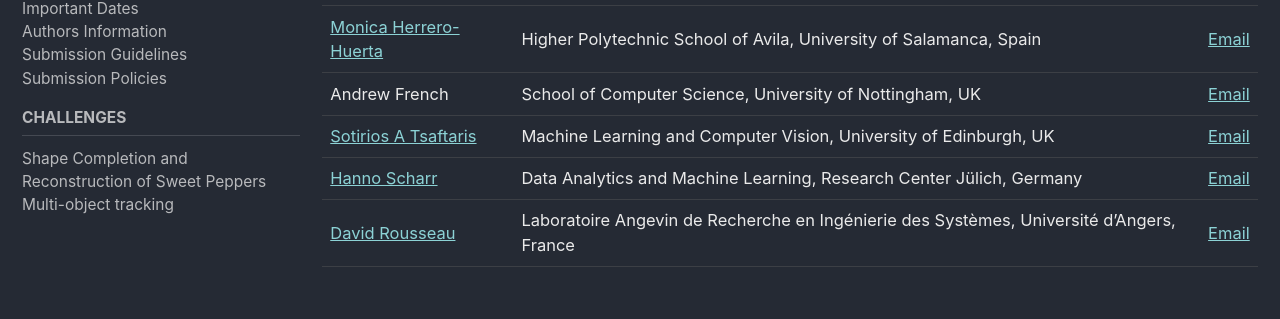
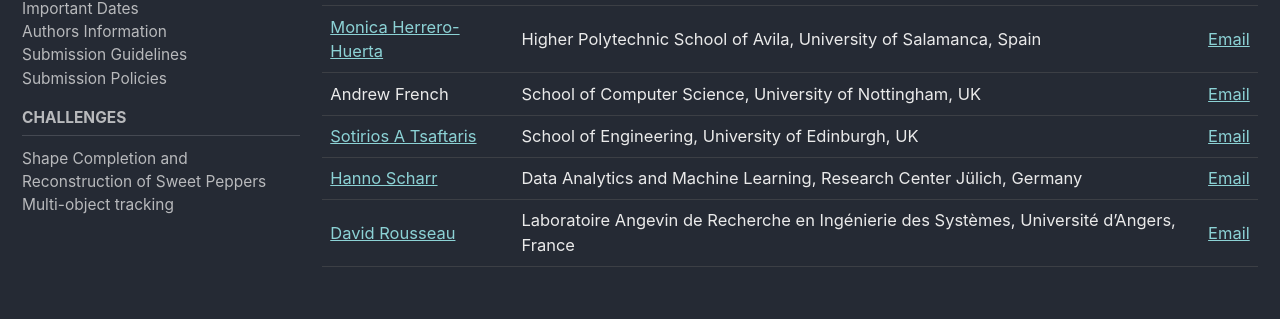
Before and after one commit to cvppa2024/cvppa2024.github.io, a Jekyll site: the page built from _pages/organisers.md, in a window 1280 px wide and 1305 px high. Shown: the part 483-802 px from the top of the window. Built offline with Jekyll 4.4.1, drawn with Linux system fonts in a browser that asks for light colours; cached includes are drawn as plain includes.

Commit message:
Update organisers.md
Updated Sotos' affiliation

```diff
--- a/_pages/organisers.md
+++ b/_pages/organisers.md
@@ -15,7 +15,7 @@ sidebar:
 | [Ian Stavness](https://www.cs.usask.ca/faculty/stavness/) | Computer Science, University of Saskatchewan, Canada | [Email](mailto:ian.stavness@usask.ca) |
 | [Monica Herrero-Huerta](https://monicaherrerohuerta.webnode.com) | Higher Polytechnic School of Avila, University of Salamanca, Spain | [Email](mailto:monicaherrero@usal.es)|
 | Andrew French | School of Computer Science, University of Nottingham, UK | [Email](mailto:andrew.p.french@nottingham.ac.uk) |
-| [Sotirios A Tsaftaris](https://vios.science/) | Machine Learning and Computer Vision, University of Edinburgh, UK | [Email](mailto:s.tsaftaris@ed.ac.uk) |
+| [Sotirios A Tsaftaris](https://vios.science/) | School of Engineering, University of Edinburgh, UK | [Email](mailto:s.tsaftaris@ed.ac.uk) |
 | [Hanno Scharr](https://www.fz-juelich.de/profile/scharr_h) | Data Analytics and Machine Learning, Research Center Jülich, Germany| [Email](mailto:h.scharr@fz-juelich.de) |
 | [David Rousseau](https://okina.univ-angers.fr/david-rousseau) | Laboratoire Angevin de Recherche en Ingénierie des Systèmes, Université d'Angers, France | [Email](mailto:david.rousseau@univ-angers.fr)|
 
```
